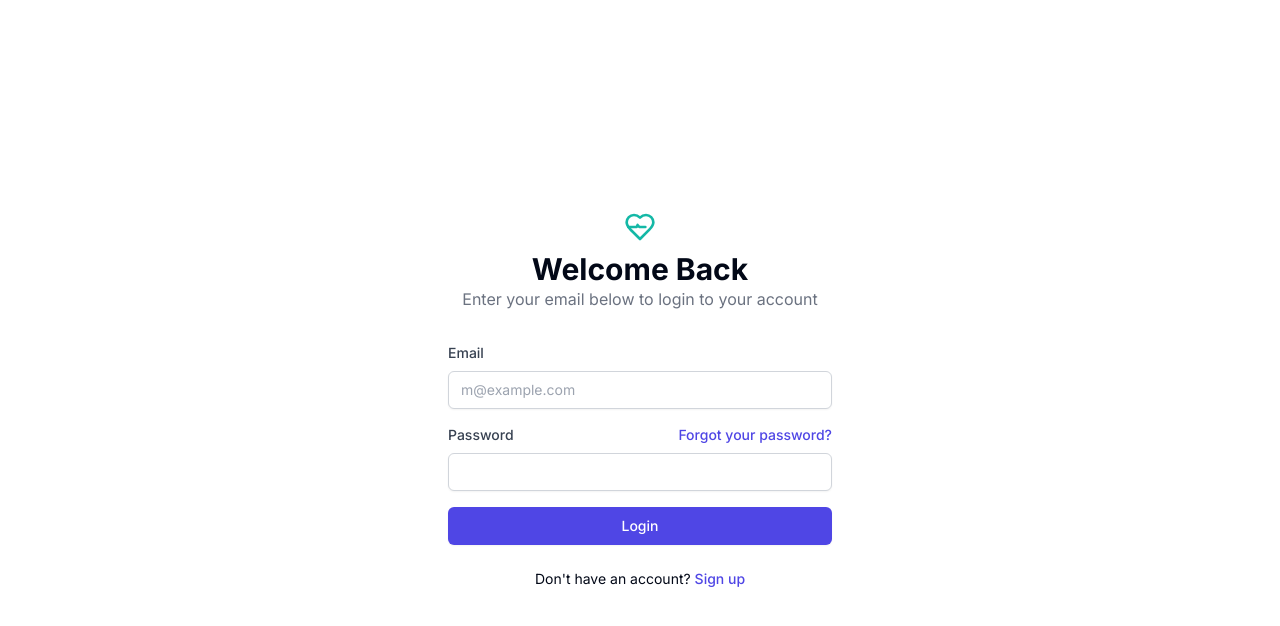
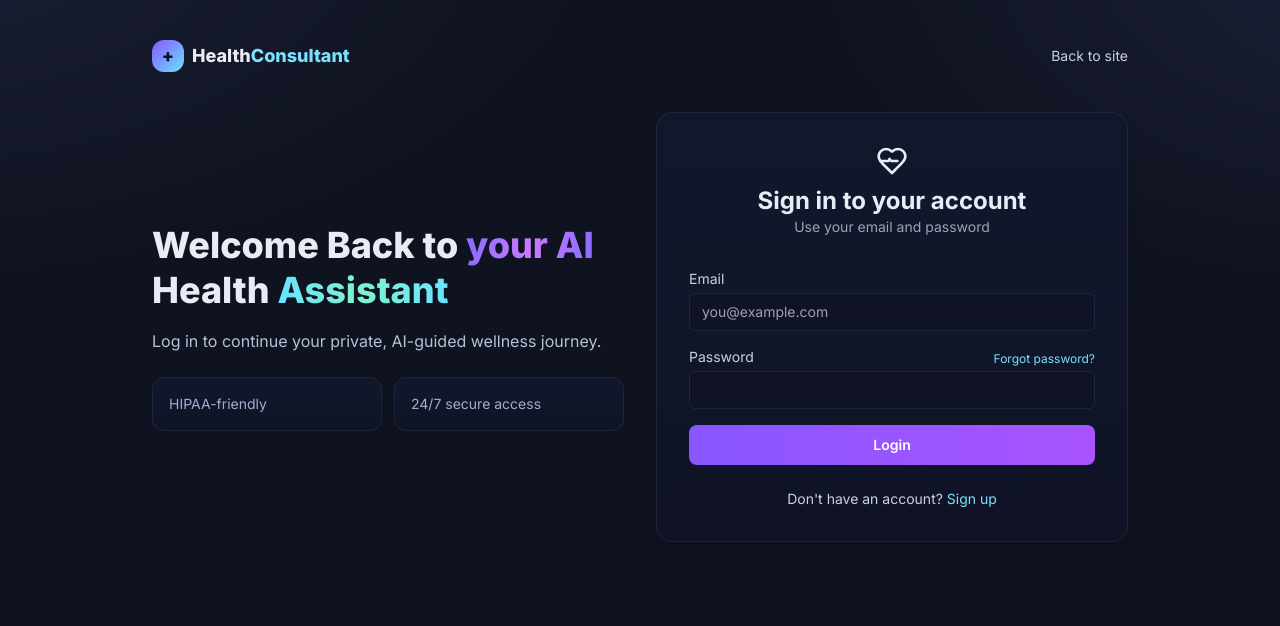
Before and after one commit to hifarrer/AiDoctorGemini, a Next.js app: page /auth/login in a window 1280 px wide. Shown: the top 626 px of the page. Built offline with nearby package versions, Linux system fonts and the light colour scheme.

Commit message:
0828 changes 3

```diff
--- a/app/auth/login/page.tsx
+++ b/app/auth/login/page.tsx
@@ -32,74 +32,90 @@ export default function LoginPage() {
   };
 
   return (
-    <div className="flex items-center min-h-screen px-4">
-      <div className="w-full max-w-sm mx-auto">
+    <div className="min-h-screen" style={{
+      background:
+        'radial-gradient(1200px 600px at -10% -10%, #1a1f35 2%, transparent 60%),\nradial-gradient(900px 500px at 110% -5%, #1a1f35 5%, transparent 65%),\n#0f1320',
+      color: '#e7ecf5'
+    }}>
+      <div className="max-w-5xl mx-auto px-6 py-10">
+        <nav className="flex items-center justify-between">
+          <Link href="/" className="flex items-center gap-2 font-extrabold text-lg">
+            <div className="w-8 h-8 rounded-xl grid place-items-center" style={{ background: 'linear-gradient(135deg,#8856ff,#6ae2ff)', color: '#08101b' }}>+</div>
+            <span>Health<span style={{ color: '#7ae2ff' }}>Consultant</span></span>
+          </Link>
+          <Link href="/" className="text-sm text-[#c9d2e2] hover:opacity-80">Back to site</Link>
+        </nav>
+
+        <div className="grid md:grid-cols-2 gap-8 mt-10 items-center">
+          <div className="hidden md:block">
+            <h1 className="text-4xl font-extrabold leading-tight">
+              Welcome Back to <span style={{ background: 'linear-gradient(90deg,#8a6bff,#c87cff,#8a6bff)', WebkitBackgroundClip: 'text', color: 'transparent' }}>your AI</span>
+              <br /> Health <span style={{ background: 'linear-gradient(90deg,#6ae2ff,#7df3cf,#6ae2ff)', WebkitBackgroundClip: 'text', color: 'transparent' }}>Assistant</span>
+            </h1>
+            <p className="mt-4 text-[#b7c1d6]">Log in to continue your private, AI-guided wellness journey.</p>
+            <div className="mt-6 grid grid-cols-2 gap-3">
+              <div className="rounded-xl p-4 border" style={{ background: 'linear-gradient(180deg,#12182c,#0f1325)', borderColor: '#1e2541' }}>
+                <p className="text-sm text-[#9fb0cf]">HIPAA-friendly</p>
+              </div>
+              <div className="rounded-xl p-4 border" style={{ background: 'linear-gradient(180deg,#12182c,#0f1325)', borderColor: '#1e2541' }}>
+                <p className="text-sm text-[#9fb0cf]">24/7 secure access</p>
+              </div>
+            </div>
+          </div>
+
+          <div className="rounded-2xl p-6 md:p-8 border shadow-lg" style={{ background: 'linear-gradient(180deg,#12182c,#0f1325)', borderColor: '#1e2541' }}>
             <div className="text-center">
-          <HeartPulseIcon className="w-8 h-8 mx-auto text-teal-500" />
-          <h1 className="text-3xl font-bold mt-2">Welcome Back</h1>
-          <p className="text-gray-500 dark:text-gray-400">
-            Enter your email below to login to your account
-          </p>
+              <HeartPulseIcon className="w-8 h-8 mx-auto" />
+              <h2 className="text-2xl font-bold mt-2">Sign in to your account</h2>
+              <p className="text-sm text-[#9aa4b2]">Use your email and password</p>
             </div>
+
             <form className="mt-8 space-y-4" onSubmit={handleSubmit}>
-          <div className="space-y-2">
-            <label
-              className="block text-sm font-medium text-gray-700 dark:text-gray-300"
-              htmlFor="email"
-            >
-              Email
-            </label>
+              <div>
+                <label className="block text-sm mb-1 text-[#c9d2e2]" htmlFor="email">Email</label>
                 <input
-              className="block w-full px-3 py-2 placeholder-gray-400 border border-gray-300 rounded-md shadow-sm appearance-none focus:outline-none focus:ring-indigo-500 focus:border-indigo-500 sm:text-sm"
                   id="email"
-              placeholder="m@example.com"
-              required
                   type="email"
+                  placeholder="you@example.com"
                   value={email}
                   onChange={(e) => setEmail(e.target.value)}
                   disabled={isLoading}
+                  className="w-full rounded-md px-3 py-2 text-sm"
+                  style={{ background: '#0f1325', border: '1px solid #1e2541', color: '#e7ecf5' }}
+                  required
                 />
               </div>
-          <div className="space-y-2">
+              <div>
                 <div className="flex items-center justify-between">
-              <label
-                className="block text-sm font-medium text-gray-700 dark:text-gray-300"
-                htmlFor="password"
-              >
-                Password
-              </label>
-              <Link
-                className="text-sm font-medium text-indigo-600 hover:text-indigo-500"
-                href="#"
-              >
-                Forgot your password?
-              </Link>
+                  <label className="block text-sm mb-1 text-[#c9d2e2]" htmlFor="password">Password</label>
+                  <Link href="#" className="text-xs text-[#7ae2ff] hover:opacity-80">Forgot password?</Link>
                 </div>
                 <input
-              className="block w-full px-3 py-2 placeholder-gray-400 border border-gray-300 rounded-md shadow-sm appearance-none focus:outline-none focus:ring-indigo-500 focus:border-indigo-500 sm:text-sm"
                   id="password"
-              required
                   type="password"
                   value={password}
                   onChange={(e) => setPassword(e.target.value)}
                   disabled={isLoading}
+                  className="w-full rounded-md px-3 py-2 text-sm"
+                  style={{ background: '#0f1325', border: '1px solid #1e2541', color: '#e7ecf5' }}
+                  required
                 />
               </div>
               <button
-            className="w-full flex justify-center py-2 px-4 border border-transparent rounded-md shadow-sm text-sm font-medium text-white bg-indigo-600 hover:bg-indigo-700 focus:outline-none focus:ring-2 focus:ring-offset-2 focus:ring-indigo-500 disabled:opacity-50"
                 type="submit"
                 disabled={isLoading}
+                className="w-full rounded-lg py-2.5 text-sm font-semibold"
+                style={{ background: 'linear-gradient(90deg,#8856ff,#a854ff)', color: '#fff' }}
               >
-            {isLoading ? "Logging in..." : "Login"}
+                {isLoading ? 'Logging in...' : 'Login'}
               </button>
             </form>
-        <div className="mt-6 text-center">
-          <p className="text-sm">
-            Don&apos;t have an account?{" "}
-            <Link className="font-medium text-indigo-600 hover:text-indigo-500" href="/auth/signup">
-              Sign up
-            </Link>
-          </p>
+
+            <div className="mt-6 text-center text-sm text-[#c9d2e2]">
+              Don&apos;t have an account?{' '}
+              <Link href="/auth/signup" className="text-[#7ae2ff] hover:opacity-80">Sign up</Link>
+            </div>
+          </div>
         </div>
       </div>
     </div>
--- a/app/auth/signup/page.tsx
+++ b/app/auth/signup/page.tsx
@@ -41,66 +41,87 @@ export default function SignupPage() {
   };
 
   return (
-    <div className="flex items-center min-h-screen px-4">
-      <div className="w-full max-w-sm mx-auto">
+    <div className="min-h-screen" style={{
+      background:
+        'radial-gradient(1200px 600px at -10% -10%, #1a1f35 2%, transparent 60%),\nradial-gradient(900px 500px at 110% -5%, #1a1f35 5%, transparent 65%),\n#0f1320',
+      color: '#e7ecf5'
+    }}>
+      <div className="max-w-5xl mx-auto px-6 py-10">
+        <nav className="flex items-center justify-between">
+          <Link href="/" className="flex items-center gap-2 font-extrabold text-lg">
+            <div className="w-8 h-8 rounded-xl grid place-items-center" style={{ background: 'linear-gradient(135deg,#8856ff,#6ae2ff)', color: '#08101b' }}>+</div>
+            <span>Health<span style={{ color: '#7ae2ff' }}>Consultant</span></span>
+          </Link>
+          <Link href="/auth/login" className="text-sm text-[#c9d2e2] hover:opacity-80">Already have an account?</Link>
+        </nav>
+
+        <div className="grid md:grid-cols-2 gap-8 mt-10 items-center">
+          <div className="hidden md:block">
+            <h1 className="text-4xl font-extrabold leading-tight">
+              Create your <span style={{ background: 'linear-gradient(90deg,#8a6bff,#c87cff,#8a6bff)', WebkitBackgroundClip: 'text', color: 'transparent' }}>AI</span>
+              <br /> Health <span style={{ background: 'linear-gradient(90deg,#6ae2ff,#7df3cf,#6ae2ff)', WebkitBackgroundClip: 'text', color: 'transparent' }}>Assistant</span> account
+            </h1>
+            <p className="mt-4 text-[#b7c1d6]">Start your private, AI-guided wellness journey today.</p>
+            <div className="mt-6 grid grid-cols-2 gap-3">
+              <div className="rounded-xl p-4 border" style={{ background: 'linear-gradient(180deg,#12182c,#0f1325)', borderColor: '#1e2541' }}>
+                <p className="text-sm text-[#9fb0cf]">HIPAA-friendly</p>
+              </div>
+              <div className="rounded-xl p-4 border" style={{ background: 'linear-gradient(180deg,#12182c,#0f1325)', borderColor: '#1e2541' }}>
+                <p className="text-sm text-[#9fb0cf]">Cancel anytime</p>
+              </div>
+            </div>
+          </div>
+
+          <div className="rounded-2xl p-6 md:p-8 border shadow-lg" style={{ background: 'linear-gradient(180deg,#12182c,#0f1325)', borderColor: '#1e2541' }}>
             <div className="text-center">
               <MountainIcon className="w-8 h-8 mx-auto" />
-          <h1 className="text-3xl font-bold mt-2">Create an Account</h1>
-          <p className="text-gray-500 dark:text-gray-400">
-            Enter your email and password to get started
-          </p>
+              <h2 className="text-2xl font-bold mt-2">Create an account</h2>
+              <p className="text-sm text-[#9aa4b2]">Use your email and a secure password</p>
             </div>
+
             <form className="mt-8 space-y-4" onSubmit={handleSubmit}>
-          <div className="space-y-2">
-            <label
-              className="block text-sm font-medium text-gray-700 dark:text-gray-300"
-              htmlFor="email"
-            >
-              Email
-            </label>
+              <div>
+                <label className="block text-sm mb-1 text-[#c9d2e2]" htmlFor="email">Email</label>
                 <input
-              className="block w-full px-3 py-2 placeholder-gray-400 border border-gray-300 rounded-md shadow-sm appearance-none focus:outline-none focus:ring-indigo-500 focus:border-indigo-500 sm:text-sm"
                   id="email"
-              placeholder="m@example.com"
-              required
                   type="email"
+                  placeholder="you@example.com"
                   value={email}
                   onChange={(e) => setEmail(e.target.value)}
                   disabled={isLoading}
+                  className="w-full rounded-md px-3 py-2 text-sm"
+                  style={{ background: '#0f1325', border: '1px solid #1e2541', color: '#e7ecf5' }}
+                  required
                 />
               </div>
-          <div className="space-y-2">
-            <label
-              className="block text-sm font-medium text-gray-700 dark:text-gray-300"
-              htmlFor="password"
-            >
-              Password
-            </label>
+              <div>
+                <label className="block text-sm mb-1 text-[#c9d2e2]" htmlFor="password">Password</label>
                 <input
-              className="block w-full px-3 py-2 placeholder-gray-400 border border-gray-300 rounded-md shadow-sm appearance-none focus:outline-none focus:ring-indigo-500 focus:border-indigo-500 sm:text-sm"
                   id="password"
-              required
                   type="password"
                   value={password}
                   onChange={(e) => setPassword(e.target.value)}
                   disabled={isLoading}
+                  className="w-full rounded-md px-3 py-2 text-sm"
+                  style={{ background: '#0f1325', border: '1px solid #1e2541', color: '#e7ecf5' }}
+                  required
                 />
               </div>
               <button
-            className="w-full flex justify-center py-2 px-4 border border-transparent rounded-md shadow-sm text-sm font-medium text-white bg-indigo-600 hover:bg-indigo-700 focus:outline-none focus:ring-2 focus:ring-offset-2 focus:ring-indigo-500 disabled:opacity-50"
                 type="submit"
                 disabled={isLoading}
+                className="w-full rounded-lg py-2.5 text-sm font-semibold"
+                style={{ background: 'linear-gradient(90deg,#8856ff,#a854ff)', color: '#fff' }}
               >
-            {isLoading ? "Creating account..." : "Create Account"}
+                {isLoading ? 'Creating account...' : 'Create Account'}
               </button>
             </form>
-        <div className="mt-6 text-center">
-          <p className="text-sm">
-            Already have an account?{" "}
-            <Link className="font-medium text-indigo-600 hover:text-indigo-500" href="/auth/login">
-              Log in
-            </Link>
-          </p>
+
+            <div className="mt-6 text-center text-sm text-[#c9d2e2]">
+              Already have an account?{' '}
+              <Link href="/auth/login" className="text-[#7ae2ff] hover:opacity-80">Log in</Link>
+            </div>
+          </div>
         </div>
       </div>
     </div>
```
Lines whose indentation alone changed are shown as unchanged.
